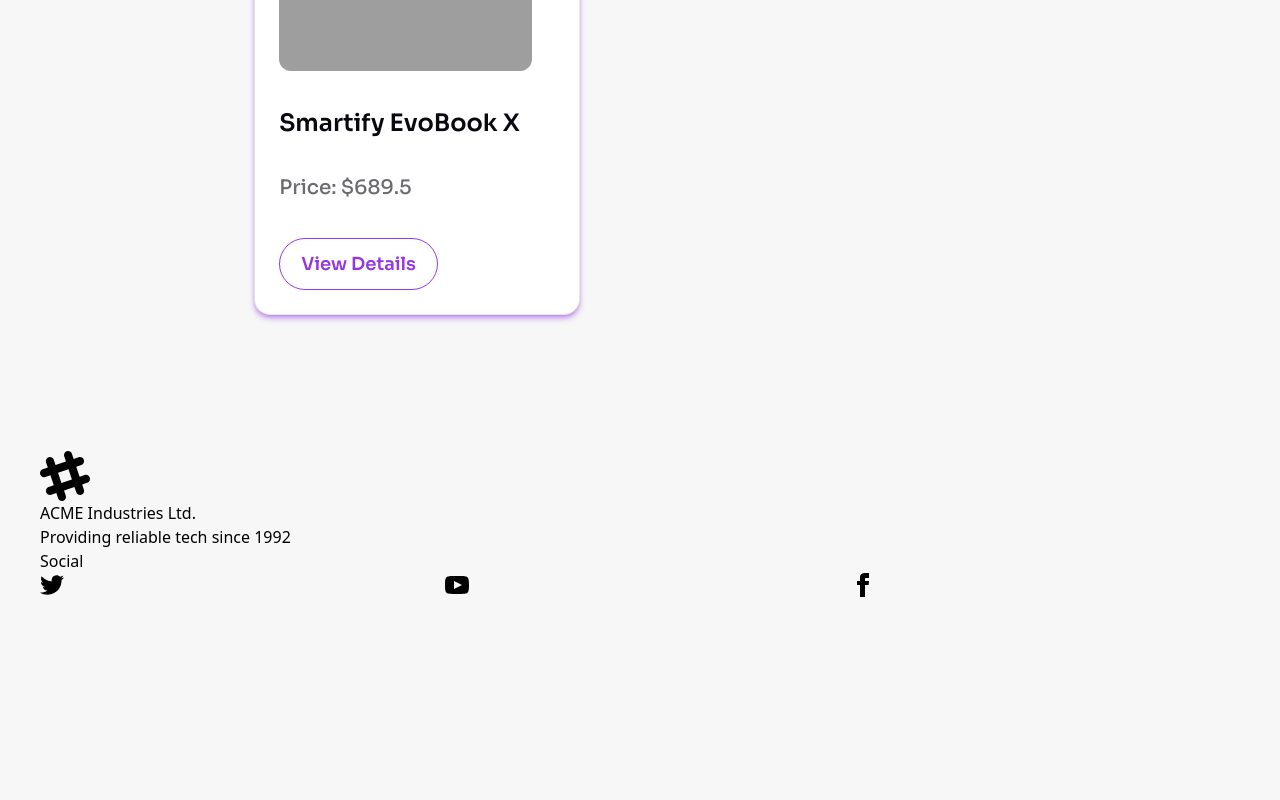
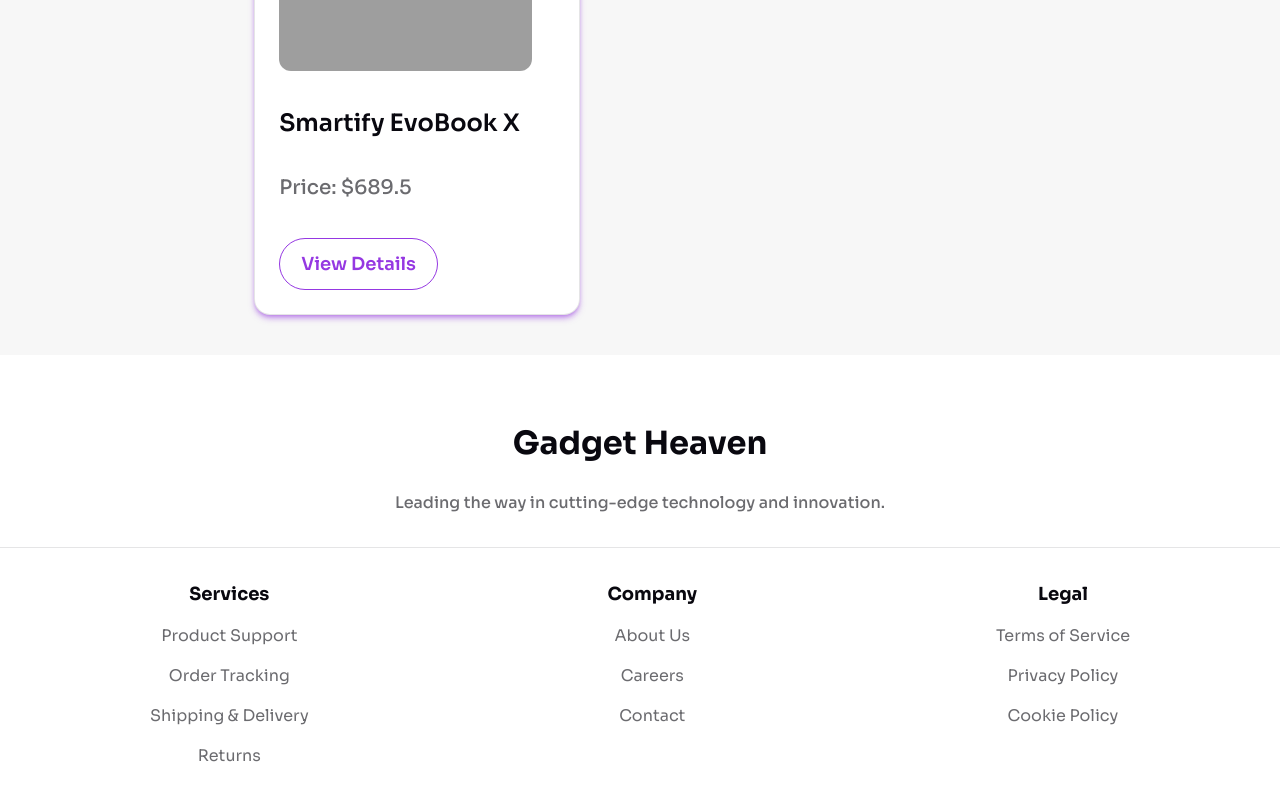
Before and after one commit to siam41sarker/gadget, a React (Vite) app: page / in a window 1280 px wide. Shown: the part 4113-4913 px from the top of the page. Before the commit the page ends 4750 px from the top, so only its background shows below. Built offline with nearby package versions, Linux system fonts and the light colour scheme; grey boxes are pictures that could not be loaded.

Commit message:
some works done

```diff
--- a/index.html
+++ b/index.html
@@ -2,9 +2,9 @@
 <html lang="en">
   <head>
     <meta charset="UTF-8" />
-    <link rel="icon" type="image/svg+xml" href="/vite.svg" />
+    <link rel="icon" type="image/svg+xml" href="/favicon-16x16.png" />
     <meta name="viewport" content="width=device-width, initial-scale=1.0" />
-    <title>Vite + React</title>
+    <title>Gadget Heaven</title>
   </head>
   <body class="bg-[#f7f7f7]">
     <div id="root"></div>
--- a/src/Components/About_us/About_us.jsx
+++ b/src/Components/About_us/About_us.jsx
@@ -11,6 +11,7 @@ import siam from "../../assets/siam.jpg"
 import joy from "../../assets/joy.jpg"
 import khairul from "../../assets/khairul.jpg"
 import abir from "../../assets/abir.jpg"
+import { Helmet } from "react-helmet";
 const About_us = () => {
     const [isTransparent, setIsTransparent] = useState('no');
     const { pathname } = useLocation();
@@ -24,6 +25,9 @@ const About_us = () => {
     }, [pathname])
     return (
         <div>
+            <Helmet>
+                <title>About Us | Gadget Heaven</title>
+            </Helmet>
             <div className={`max-w-full ${pathname === `/about_us` && 'md:h-[260px]'} bg-[rgb(149,56,226)] md:mx-auto lg:mx-auto  border-[7px] border-solid border-[rgb(246,246,246)]`}>
                 {pathname === `/about_us` && <NavBar isTransparent={isTransparent}></NavBar>}
                 {pathname === `/about_us` && <Banner title={'About Us'} desc={'Explore the latest gadgets that will take your experience to the next level. From smart devices to the coolest accessories, we have it all!'}></Banner>}
--- a/src/Components/Dashboard/Dashboard.jsx
+++ b/src/Components/Dashboard/Dashboard.jsx
@@ -8,6 +8,7 @@ import { TiDeleteOutline } from "react-icons/ti";
 import icons from "../../assets/Group.png"
 import { toast, ToastContainer } from "react-toastify";
 import { useNavigate } from "react-router";
+import { Helmet } from "react-helmet";
 const Dashboard = () => {
     const navToHome = useNavigate();
     const { pathname } = useLocation();
@@ -114,6 +115,9 @@ const Dashboard = () => {
     }
     return (
         <div>
+            <Helmet>
+                <title>DashBoard | Gadget Heaven</title>
+            </Helmet>
             <div className={`max-w-full ${pathname === `/dashboard` && 'md:h-[350px]'} bg-[rgb(149,56,226)] md:mx-auto lg:mx-auto  border-[7px] border-solid border-[rgb(246,246,246)]`}>
                 {pathname === `/dashboard` && <NavBar isTransparent={isTransparent}></NavBar>}
                 {pathname === `/dashboard` && <Banner title={'Dashboard'} desc={'Explore the latest gadgets that will take your experience to the next level. From smart devices to the coolest accessories, we have it all!'} cartBool={cartBool} setCartBool={setCartBool}></Banner>}
--- a/src/Components/Footer/Footer.jsx
+++ b/src/Components/Footer/Footer.jsx
@@ -1,62 +1,42 @@
+import { NavLink } from "react-router";
+
 const Footer = () => {
     return (
-        <footer className="footer sm:footer-horizontal bg-neutral text-neutral-content p-10 mt-24">
-            <aside>
-                <svg
-                    width="50"
-                    height="50"
-                    viewBox="0 0 24 24"
-                    xmlns="http://www.w3.org/2000/svg"
-                    fillRule="evenodd"
-                    clipRule="evenodd"
-                    className="fill-current">
-                    <path
-                        d="M22.672 15.226l-2.432.811.841 2.515c.33 1.019-.209 2.127-1.23 2.456-1.15.325-2.148-.321-2.463-1.226l-.84-2.518-5.013 1.677.84 2.517c.391 1.203-.434 2.542-1.831 2.542-.88 0-1.601-.564-1.86-1.314l-.842-2.516-2.431.809c-1.135.328-2.145-.317-2.463-1.229-.329-1.018.211-2.127 1.231-2.456l2.432-.809-1.621-4.823-2.432.808c-1.355.384-2.558-.59-2.558-1.839 0-.817.509-1.582 1.327-1.846l2.433-.809-.842-2.515c-.33-1.02.211-2.129 1.232-2.458 1.02-.329 2.13.209 2.461 1.229l.842 2.515 5.011-1.677-.839-2.517c-.403-1.238.484-2.553 1.843-2.553.819 0 1.585.509 1.85 1.326l.841 2.517 2.431-.81c1.02-.33 2.131.211 2.461 1.229.332 1.018-.21 2.126-1.23 2.456l-2.433.809 1.622 4.823 2.433-.809c1.242-.401 2.557.484 2.557 1.838 0 .819-.51 1.583-1.328 1.847m-8.992-6.428l-5.01 1.675 1.619 4.828 5.011-1.674-1.62-4.829z"></path>
-                </svg>
-                <p>
-                    ACME Industries Ltd.
-                    <br />
-                    Providing reliable tech since 1992
-                </p>
-            </aside>
-            <nav>
-                <h6 className="footer-title">Social</h6>
-                <div className="grid grid-flow-col gap-4">
-                    <a>
-                        <svg
-                            xmlns="http://www.w3.org/2000/svg"
-                            width="24"
-                            height="24"
-                            viewBox="0 0 24 24"
-                            className="fill-current">
-                            <path
-                                d="M24 4.557c-.883.392-1.832.656-2.828.775 1.017-.609 1.798-1.574 2.165-2.724-.951.564-2.005.974-3.127 1.195-.897-.957-2.178-1.555-3.594-1.555-3.179 0-5.515 2.966-4.797 6.045-4.091-.205-7.719-2.165-10.148-5.144-1.29 2.213-.669 5.108 1.523 6.574-.806-.026-1.566-.247-2.229-.616-.054 2.281 1.581 4.415 3.949 4.89-.693.188-1.452.232-2.224.084.626 1.956 2.444 3.379 4.6 3.419-2.07 1.623-4.678 2.348-7.29 2.04 2.179 1.397 4.768 2.212 7.548 2.212 9.142 0 14.307-7.721 13.995-14.646.962-.695 1.797-1.562 2.457-2.549z"></path>
-                        </svg>
-                    </a>
-                    <a>
-                        <svg
-                            xmlns="http://www.w3.org/2000/svg"
-                            width="24"
-                            height="24"
-                            viewBox="0 0 24 24"
-                            className="fill-current">
-                            <path
-                                d="M19.615 3.184c-3.604-.246-11.631-.245-15.23 0-3.897.266-4.356 2.62-4.385 8.816.029 6.185.484 8.549 4.385 8.816 3.6.245 11.626.246 15.23 0 3.897-.266 4.356-2.62 4.385-8.816-.029-6.185-.484-8.549-4.385-8.816zm-10.615 12.816v-8l8 3.993-8 4.007z"></path>
-                        </svg>
-                    </a>
-                    <a>
-                        <svg
-                            xmlns="http://www.w3.org/2000/svg"
-                            width="24"
-                            height="24"
-                            viewBox="0 0 24 24"
-                            className="fill-current">
-                            <path
-                                d="M9 8h-3v4h3v12h5v-12h3.642l.358-4h-4v-1.667c0-.955.192-1.333 1.115-1.333h2.885v-5h-3.808c-3.596 0-5.192 1.583-5.192 4.615v3.385z"></path>
-                        </svg>
-                    </a>
+        <footer className="mt-10 pt-16 w-full h-[503px] bg-white">
+            <div className="md:w-[950px] lg:w-[1280px] mx-auto border-b border-solid border-[rgba(9,8,15,0.1)] pb-8">
+                <div className=" flex w-full flex-col items-center gap-6">
+                    <h2 className="text-[rgb(9,8,15)] sora text-[32px] font-bold">Gadget Heaven</h2>
+                    <p className="text-[rgba(9,8,15,0.6)] sora font-medium">Leading the way in cutting-edge technology and innovation.</p>
                 </div>
-            </nav>
+            </div>
+            <div className="mt-8 max-w-7xl mx-auto flex justify-between px-[150px]">
+                <div>
+                    <h2 className="text-[rgb(9,8,15)] sora text-lg font-bold text-center">Services</h2>
+                    <div className="mt-4 flex flex-col gap-4">
+                        <a className="text-[rgba(9,8,15,0.6)] sora text-center" href="#">Product Support</a>
+                        <a className="text-[rgba(9,8,15,0.6)] sora text-center" href="#">Order Tracking</a>
+                        <a className="text-[rgba(9,8,15,0.6)] sora text-center" href="#">Shipping & Delivery
+                        </a>
+                        <a className="text-[rgba(9,8,15,0.6)] sora text-center" href="#">Returns</a>
+                    </div>
+                </div>
+                <div>
+                    <h2 className="text-[rgb(9,8,15)] sora text-lg font-bold text-center">Company</h2>
+                    <div className="mt-4 flex flex-col gap-4">
+                        <NavLink className="text-[rgba(9,8,15,0.6)] sora text-center" to="/about_us">About Us</NavLink>
+                        <a className="text-[rgba(9,8,15,0.6)] sora text-center" href="#">Careers</a>
+                        <a className="text-[rgba(9,8,15,0.6)] sora text-center" href="#">Contact</a>
+                    </div>
+                </div>
+                <div>
+                    <h2 className="text-[rgb(9,8,15)] sora text-lg font-bold text-center">Legal</h2>
+                    <div className="mt-4 flex flex-col gap-4">
+                        <a className="text-[rgba(9,8,15,0.6)] sora text-center" href="#">Terms of Service</a>
+                        <a className="text-[rgba(9,8,15,0.6)] sora text-center" href="#">Privacy Policy</a>
+                        <a className="text-[rgba(9,8,15,0.6)] sora text-center" href="#">Cookie Policy</a>
+                    </div>
+                </div>
+            </div>
         </footer>
     );
 }
--- a/src/Components/ProductDetails/ProductDetails.jsx
+++ b/src/Components/ProductDetails/ProductDetails.jsx
@@ -3,6 +3,7 @@ import NavBar from "../NavBar/NavBar";
 import Banner from "../Banner/Banner";
 import { useEffect, useState } from "react";
 import { createContext } from "react";
+import { Helmet } from "react-helmet";
 export const productContext = createContext(null);
 const ProductDetails = () => {
     const { pathname } = useLocation();
@@ -23,6 +24,9 @@ const ProductDetails = () => {
     }, [pathname])
     return (
         <productContext.Provider value={particularProduct}><div className={`max-w-full ${pathname === `/${det}` && 'md:h-[400px]'} bg-[rgb(149,56,226)] md:mx-auto lg:mx-auto  border-[7px] border-solid border-[rgb(246,246,246)]`}>
+            <Helmet>
+                <title>{particularProduct.product_title} | Gadget Heaven</title>
+            </Helmet>
             {pathname === `/${det}` && <NavBar isTransparent={isTransparent}></NavBar>}
             {pathname === `/${det}` && <Banner title={'Product Details'} desc={'Explore the latest gadgets that will take your experience to the next level. From smart devices to the coolest accessories, we have it all!'}></Banner>}
         </div></productContext.Provider>
--- a/src/Components/Products/Products.jsx
+++ b/src/Components/Products/Products.jsx
@@ -1,4 +1,5 @@
 import { useState } from "react";
+import { Helmet } from "react-helmet";
 import { NavLink } from "react-router";
 import { useLoaderData } from "react-router";
 const Products = () => {
@@ -7,6 +8,9 @@ const Products = () => {
     const [active, setActive] = useState('one');
     return (
         <div className="max-w-7xl mt-36 mx-auto md:mt-[450px]">
+            <Helmet>
+                <title>Home | Gadget Heaven</title>
+            </Helmet>
             <h1 className="text-[rgb(11,11,11)] sora font-bold text-3xl md:text-[40px] text-center">Explore Cutting-Edge Gadgets</h1>
             <div className="mt-12 flex flex-col md:flex-row gap-6">
                 <div className="w-11/12 mx-auto md:w-1/5 md:h-[556px] bg-white border border-solid border-[rgba(9,8,15,0.1)] rounded-2xl  flex flex-col items-center gap-6 py-6">
--- a/src/Components/Root/Root.jsx
+++ b/src/Components/Root/Root.jsx
@@ -1,6 +1,7 @@
 import { Outlet } from "react-router";
 import Header from "../Header/Header";
 import Footer from "../Footer/Footer";
+import { Helmet } from "react-helmet";
 
 const Root = () => {
     return (
--- a/src/Components/Statistics/Statistics.jsx
+++ b/src/Components/Statistics/Statistics.jsx
@@ -4,6 +4,7 @@ import NavBar from "../NavBar/NavBar";
 import Banner from "../Banner/Banner";
 import { BarChart, Bar, Cell, XAxis, YAxis, CartesianGrid, ResponsiveContainer } from 'recharts';
 import { getStoredDataFromLs } from "../../../public/loc/storedData";
+import { Helmet } from "react-helmet";
 const Statistics = () => {
     const { pathname } = useLocation();
     const [isTransparent, setIsTransparent] = useState('no');
@@ -21,17 +22,16 @@ const Statistics = () => {
     const loadedStat = useLoaderData();
     console.log("Loaded Stat: ")
     console.log(loadedStat);
-    const [cartStat,setCartStat] = useState([]);
-    useEffect(()=>
-            {
+    const [cartStat, setCartStat] = useState([]);
+    useEffect(() => {
         const statFromLs = getStoredDataFromLs();
         setCartStat(statFromLs);
-            },[pathname])
-    const filteredStat = loadedStat.filter(each=>cartStat.includes(each.product_id));
-    const dataS = filteredStat.map(eachStat=>(
+    }, [pathname])
+    const filteredStat = loadedStat.filter(each => cartStat.includes(each.product_id));
+    const dataS = filteredStat.map(eachStat => (
         {
-            name:eachStat.product_title,
-            uv:eachStat.price
+            name: eachStat.product_title,
+            uv: eachStat.price
         }
     ))
     const getPath = (x, y, width, height) => {
@@ -50,6 +50,9 @@ const Statistics = () => {
     return (
         <div>
             <div className={`max-w-full ${pathname === `/statistics` && 'md:h-[260px]'} bg-[rgb(149,56,226)] md:mx-auto lg:mx-auto  border-[7px] border-solid border-[rgb(246,246,246)]`}>
+                <Helmet>
+                    <title>Statistics | Gadget Heaven</title>
+                </Helmet>
                 {pathname === `/statistics` && <NavBar isTransparent={isTransparent}></NavBar>}
                 {pathname === `/statistics` && <Banner title={'Statistics'} desc={'Explore the latest gadgets that will take your experience to the next level. From smart devices to the coolest accessories, we have it all!'}></Banner>}
             </div>
--- a/src/main.jsx
+++ b/src/main.jsx
@@ -9,6 +9,7 @@ import ProductDetails from './Components/ProductDetails/ProductDetails'
 import Statistics from './Components/Statistics/Statistics'
 import Dashboard from './Components/Dashboard/Dashboard'
 import About_us from './Components/About_us/About_us'
+import { HelmetProvider } from 'react-helmet-async'
 const gadgetRouter =  createBrowserRouter([
     {
         path:'/',
@@ -92,6 +93,9 @@ const gadgetRouter =  createBrowserRouter([
 ])
 createRoot(document.getElementById('root')).render(
   <StrictMode>
-        <RouterProvider router={gadgetRouter}></RouterProvider>
+        <HelmetProvider>
+                <RouterProvider router={gadgetRouter}>
+                </RouterProvider>
+        </HelmetProvider>
   </StrictMode>,
 )
```
Also changed, not shown: package.json (+6 -3 lines), src/Components/ErrorElement/ErrorElement.jsx (+6 -2 lines), public/favicon-16x16.png (added), 1 other file (tests, documents, lock files or other folders). Lines whose indentation alone changed are shown as unchanged.
